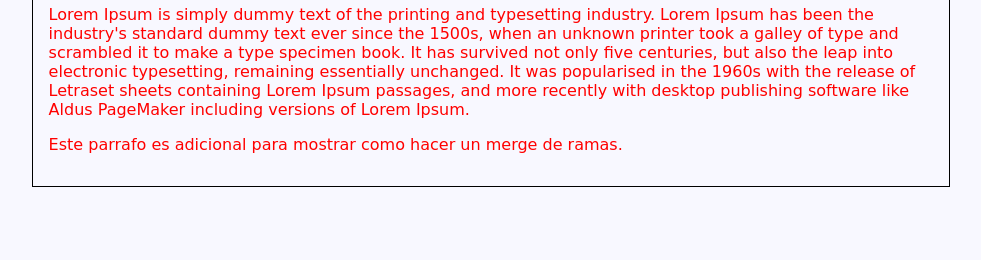
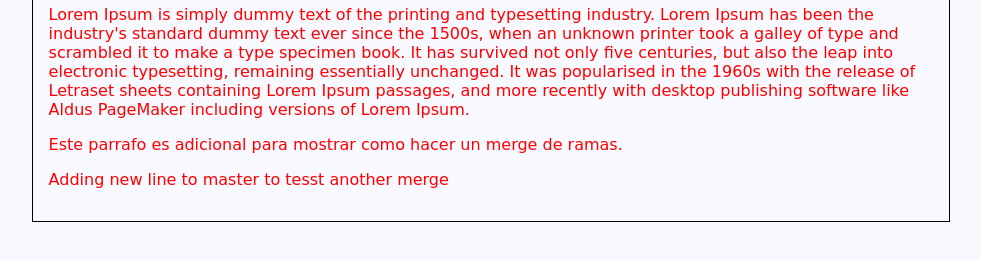
Before and after one commit to MgzArellano/crud-python, a plain HTML site: page index.html in a window 1280 px wide. Shown: the part 172-432 px from the top of the page, without its empty margins (149-1130 px from the left). Drawn offline with Linux system fonts and the light colour scheme.

Commit message:
adding new line to test merge on master

```diff
--- a/index.html
+++ b/index.html
@@ -23,6 +23,9 @@
             <p>Este parrafo es adicional para mostrar como hacer un merge de ramas.</p>
 
 
+
+
+            <p>Adding new line to master to tesst another merge</p>
             </p>
 
         </div>
```
